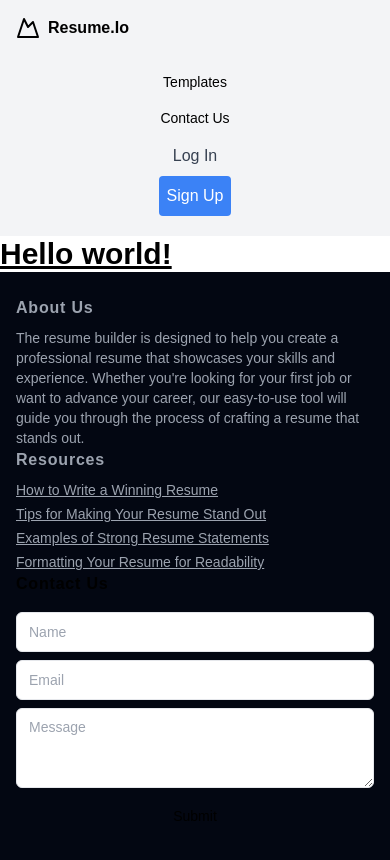
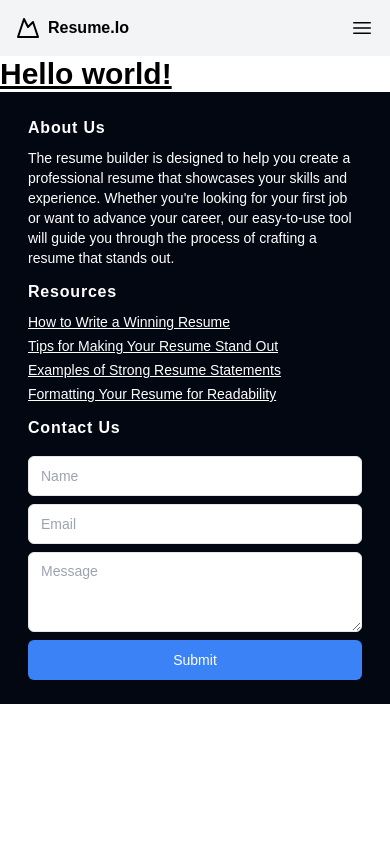
Before and after one commit to Devildev07/Resume-Builder, an Angular app: page / in a window 390 px wide. Built offline with nearby package versions, Linux system fonts and the light colour scheme.

Commit message:
header footer ui done

```diff
--- a/src/app/components/footer/footer.component.html
+++ b/src/app/components/footer/footer.component.html
@@ -1,15 +1,9 @@
-<!--
-// v0 by Vercel.
-// https://v0.dev/t/Mn5rKftqWvD
--->
-<footer
-  class="w-full py-6 md:py-12 bg-gray-950 dark:bg-gray-50 dark:text-black"
->
+<footer class="w-full py-6 md:py-12 bg-gray-950 text-white">
   <div
-    class="container grid md:grid-cols-3 md:divide-gray-900 md:divide-y-0 md:grid-rows-1 md:items-center md:gap-4 lg:gap-8 px-4 md:px-6"
+    class="grid md:grid-cols-3 md:divide-gray-900 md:divide-y-0 md:grid-rows-1 md:gap-4 lg:gap-8 px-7 md:px-6 gap-3"
   >
     <div
-      class="flex flex-col items-start justify-start space-y-2 text-gray-400 md:px-4 md:space-y-4 lg:text-gray-400 dark:text-gray-400"
+      class="flex flex-col items-start justify-start space-y-2 md:px-4 md:space-y-4"
     >
       <div class="font-bold tracking-wider">About Us</div>
       <p class="text-sm md:text-base">
@@ -20,7 +14,7 @@
       </p>
     </div>
     <div
-      class="flex flex-col items-start justify-start space-y-2 text-gray-400 md:px-4 md:space-y-4 lg:text-gray-400 lg:space-y-2 dark:text-gray-400"
+      class="flex flex-col items-start justify-start space-y-2 md:px-4 md:space-y-4"
     >
       <div class="font-bold tracking-wider">Resources</div>
       <nav class="flex flex-col gap-1 text-sm md:gap-2">
@@ -58,7 +52,7 @@
           required=""
         ></textarea
         ><button
-          class="inline-flex items-center justify-center whitespace-nowrap rounded-md text-sm font-medium ring-offset-background transition-colors focus-visible:outline-none focus-visible:ring-2 focus-visible:ring-ring focus-visible:ring-offset-2 disabled:pointer-events-none disabled:opacity-50 bg-primary text-primary-foreground hover:bg-primary/90 h-10 px-4 py-2 w-full"
+          class="inline-flex items-center justify-center whitespace-nowrap rounded-md text-sm font-medium ring-offset-background transition-colors focus-visible:outline-none focus-visible:ring-2 focus-visible:ring-ring focus-visible:ring-offset-2 disabled:pointer-events-none disabled:opacity-50 bg-blue-500 text-primary-foreground hover:bg-primary/90 h-10 px-4 py-2 w-full"
           type="submit"
         >
           Submit
--- a/src/app/components/header/header.component.css
+++ b/src/app/components/header/header.component.css
@@ -0,0 +1,5 @@
+.show-menu {
+  display: block;
+  transition: all 0.7s ease-in-out;
+  pointer-events: auto;
+}
--- a/src/app/components/header/header.component.html
+++ b/src/app/components/header/header.component.html
@@ -1,29 +1,9 @@
 <header class="bg-gray-100">
-  <!-- <a class="flex items-center justify-center" href="#">
-    <svg
-      xmlns="http://www.w3.org/2000/svg"
-      width="24"
-      height="24"
-      viewBox="0 0 24 24"
-      fill="none"
-      stroke="currentColor"
-      stroke-width="2"
-      stroke-linecap="round"
-      stroke-linejoin="round"
-      class="h-6 w-6"
-    >
-      <path d="m8 3 4 8 5-5 5 15H2L8 3z"></path>
-    </svg>
-    <span class="sr-only">Resume.Io</span>
-  </a> -->
   <nav class="container mx-auto">
     <div class="mx-auto">
       <div class="flex justify-between py-4 px-4 md:px-2">
         <div class="flex justify-between">
-          <a
-            class="flex items-center justify-center hover:text-blue-400"
-            href="#"
-          >
+          <a class="flex items-center justify-center" href="#">
             <svg
               xmlns="http://www.w3.org/2000/svg"
               width="24"
@@ -41,10 +21,10 @@
             <span class="font-bold mr-5">Resume.Io</span>
           </a>
           <div class="hidden md:flex items-center space-x-3">
-            <a href="#" class="hover:text-blue-400 text-gray-700 font-medium"
+            <a href="#" class="hover:text-gray-600 text-blue-950 font-medium"
               >Templates
             </a>
-            <a href="#" class="hover:text-blue-400 text-gray-700 font-medium"
+            <a href="#" class="hover:text-gray-600 text-blue-950 font-medium"
               >Contact Us
             </a>
           </div>
@@ -52,19 +32,37 @@
         <div class="hidden md:flex items-center space-x-1">
           <a
             href="#"
-            class="hover:text-blue-400 text-gray-700 font-medium px-3 py-2"
+            class="hover:text-gray-600 text-blue-950 text-sm font-medium px-3 py-2"
             >Log In
           </a>
           <a
             href="#"
-            class="hover:shadow-2xl hover:-translate-y-1 hover:transition hover:duration-300 font-medium px-2 bg-blue-500 rounded text-white py-2"
+            class="hover:shadow-2xl hover:-translate-y-1 hover:transition hover:duration-300 text-sm font-medium px-2 bg-blue-500 rounded text-white py-2"
             >Sign Up
           </a>
         </div>
-        <div class="md:hidden flex items-center"></div>
+        <div class="md:hidden flex items-center">
+          <button (click)="toggleMobMenu()">
+            <svg
+              xmlns="http://www.w3.org/2000/svg"
+              fill="none"
+              viewBox="0 0 24 24"
+              stroke-width="1.5"
+              stroke="currentColor"
+              class="w-6 h-6"
+            >
+              <path
+                stroke-linecap="round"
+                stroke-linejoin="round"
+                d="M3.75 6.75h16.5M3.75 12h16.5m-16.5 5.25h16.5"
+              />
+            </svg>
+          </button>
+        </div>
       </div>
     </div>
     <!-- mob menu -->
+    <div class="hidden" id="mob-menu">
       <div class="flex items-center flex-col py-2 pb-5 md:hidden">
         <a href="#" class="py-2 px-4 text-sm font-medium hover:underline"
           >Templates
@@ -83,31 +81,6 @@
           >Sign Up
         </a>
       </div>
-    <!-- <div class="">
-      <a
-        class="text-sm font-medium hover:underline underline-offset-4"
-        href="#"
-      >
-        Templates
-      </a>
-      <a
-        class="text-sm font-medium hover:underline underline-offset-4"
-        href="#"
-      >
-        Pricing
-      </a>
-      <a
-        class="text-sm font-medium hover:underline underline-offset-4"
-        href="#"
-      >
-        About
-      </a>
-      <a
-        class="text-sm font-medium hover:underline underline-offset-4"
-        href="#"
-      >
-        Contact
-      </a>
-    </div> -->
+    </div>
   </nav>
 </header>
--- a/src/app/components/header/header.component.ts
+++ b/src/app/components/header/header.component.ts
@@ -5,8 +5,12 @@ import { Component } from '@angular/core';
   standalone: true,
   imports: [],
   templateUrl: './header.component.html',
-  styleUrl: './header.component.css'
+  styleUrl: './header.component.css',
 })
 export class HeaderComponent {
-
+  constructor() {}
+  toggleMobMenu() {
+    const mobMenu = document.getElementById('mob-menu');
+    mobMenu?.classList.toggle('show-menu');
+  }
 }
```
Lines whose indentation alone changed are shown as unchanged.
